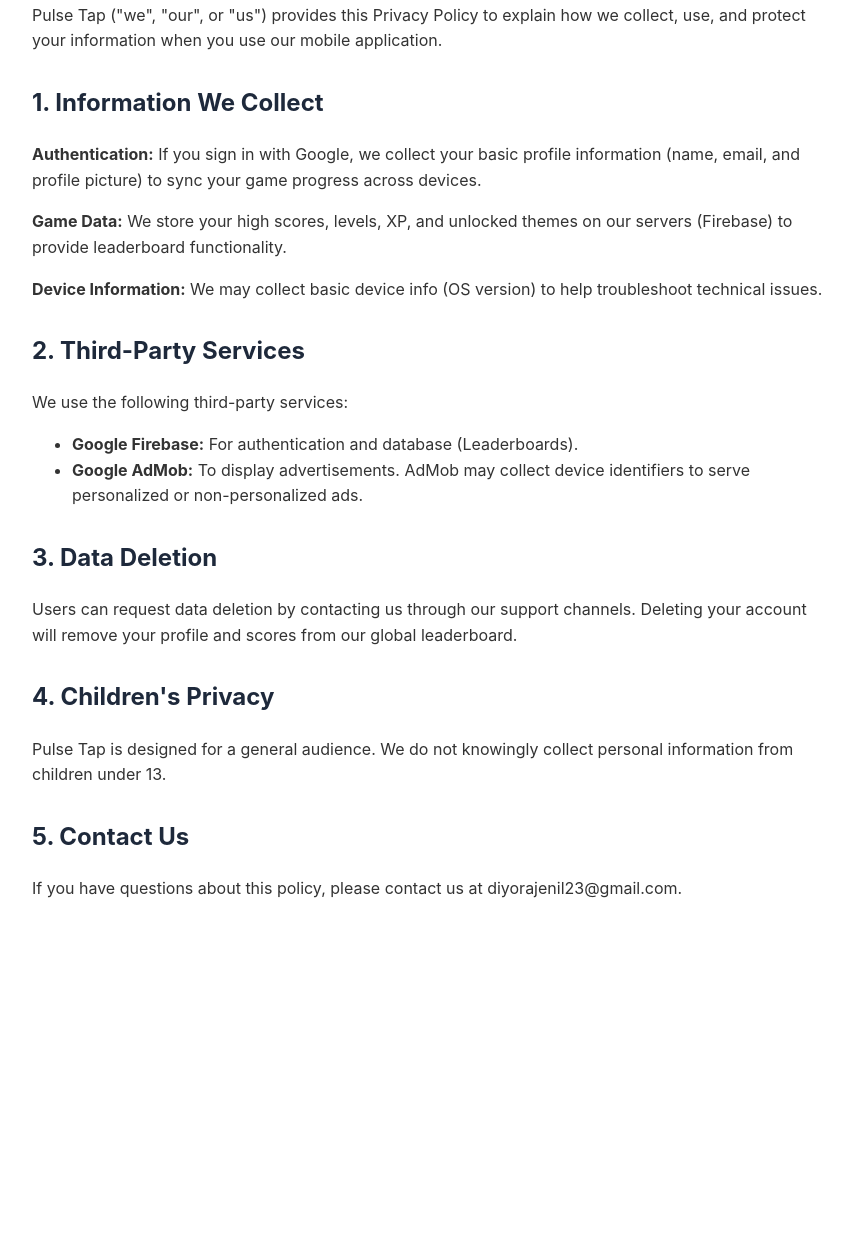
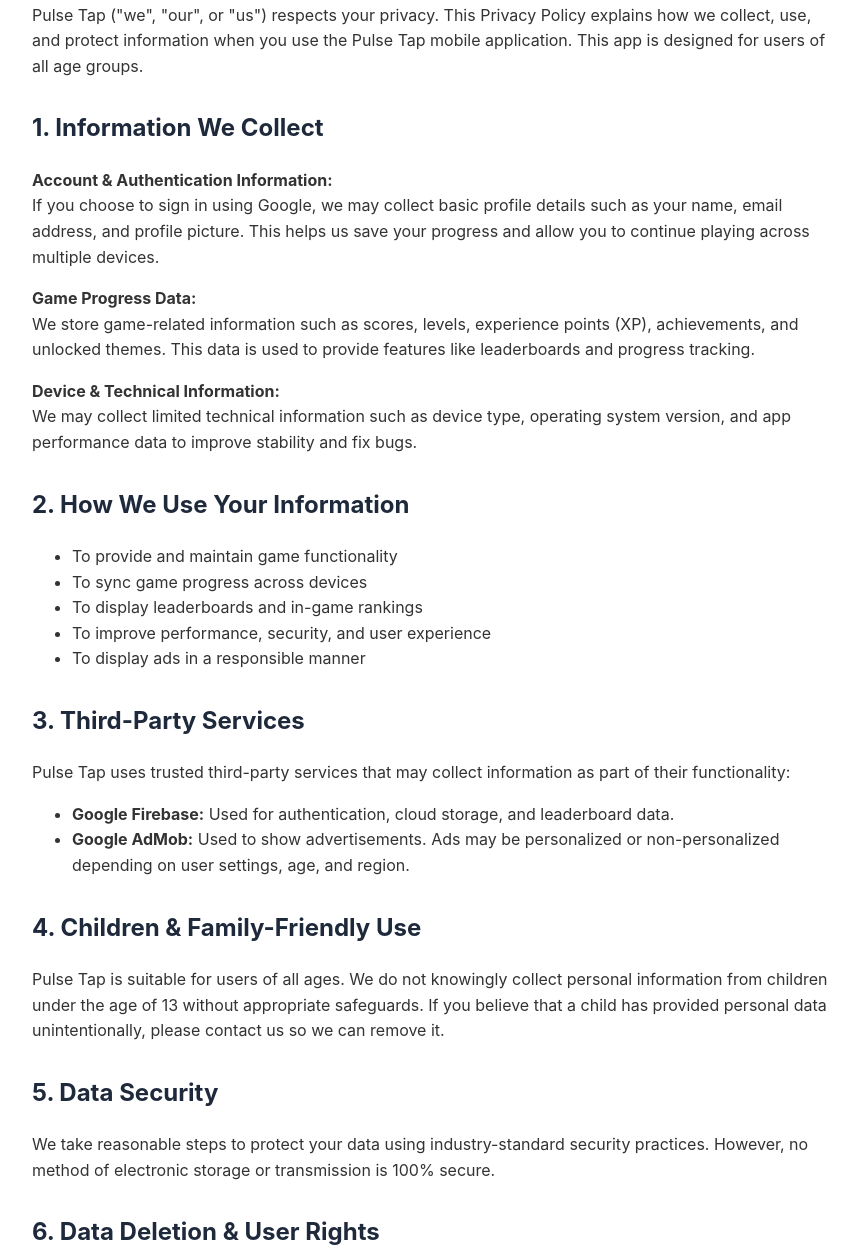
Before and after one commit to Jenil-diyora/Pulseflow, a website: page privacy-policy.html in a window 1280 px wide. Shown: the part 165-1420 px from the top of the page, without its empty margins (208-1056 px from the left). Before the commit the page ends 1103 px from the top, so only its background shows below. Drawn offline with Linux system fonts and the light colour scheme.

Commit message:
Update privacy-policy.html

```diff
--- a/privacy-policy.html
+++ b/privacy-policy.html
@@ -37,35 +37,78 @@
     <h1>Privacy Policy</h1>
     <p class="last-updated">Last Updated: January 31, 2026</p>
 
-    <p>Pulse Tap ("we", "our", or "us") provides this Privacy Policy to explain how we collect, use, and protect your
-        information when you use our mobile application.</p>
+    <p>
+        Pulse Tap ("we", "our", or "us") respects your privacy. This Privacy Policy explains how we collect, use,
+        and protect information when you use the Pulse Tap mobile application. This app is designed for users of
+        all age groups.
+    </p>
 
     <h2>1. Information We Collect</h2>
-    <p><strong>Authentication:</strong> If you sign in with Google, we collect your basic profile information (name,
-        email, and profile picture) to sync your game progress across devices.</p>
-    <p><strong>Game Data:</strong> We store your high scores, levels, XP, and unlocked themes on our servers (Firebase)
-        to provide leaderboard functionality.</p>
-    <p><strong>Device Information:</strong> We may collect basic device info (OS version) to help troubleshoot technical
-        issues.</p>
 
-    <h2>2. Third-Party Services</h2>
-    <p>We use the following third-party services:</p>
+    <p><strong>Account & Authentication Information:</strong><br>
+        If you choose to sign in using Google, we may collect basic profile details such as your name, email address,
+        and profile picture. This helps us save your progress and allow you to continue playing across multiple devices.
+    </p>
+
+    <p><strong>Game Progress Data:</strong><br>
+        We store game-related information such as scores, levels, experience points (XP), achievements,
+        and unlocked themes. This data is used to provide features like leaderboards and progress tracking.
+    </p>
+
+    <p><strong>Device & Technical Information:</strong><br>
+        We may collect limited technical information such as device type, operating system version,
+        and app performance data to improve stability and fix bugs.
+    </p>
+
+    <h2>2. How We Use Your Information</h2>
     <ul>
-        <li><strong>Google Firebase:</strong> For authentication and database (Leaderboards).</li>
-        <li><strong>Google AdMob:</strong> To display advertisements. AdMob may collect device identifiers to serve
-            personalized or non-personalized ads.</li>
+        <li>To provide and maintain game functionality</li>
+        <li>To sync game progress across devices</li>
+        <li>To display leaderboards and in-game rankings</li>
+        <li>To improve performance, security, and user experience</li>
+        <li>To display ads in a responsible manner</li>
     </ul>
 
-    <h2>3. Data Deletion</h2>
-    <p>Users can request data deletion by contacting us through our support channels. Deleting your account will remove
-        your profile and scores from our global leaderboard.</p>
+    <h2>3. Third-Party Services</h2>
+    <p>Pulse Tap uses trusted third-party services that may collect information as part of their functionality:</p>
+    <ul>
+        <li><strong>Google Firebase:</strong> Used for authentication, cloud storage, and leaderboard data.</li>
+        <li><strong>Google AdMob:</strong> Used to show advertisements. Ads may be personalized or
+            non-personalized depending on user settings, age, and region.</li>
+    </ul>
 
-    <h2>4. Children's Privacy</h2>
-    <p>Pulse Tap is designed for a general audience. We do not knowingly collect personal information from children
-        under 13.</p>
+    <h2>4. Children & Family-Friendly Use</h2>
+    <p>
+        Pulse Tap is suitable for users of all ages. We do not knowingly collect personal information
+        from children under the age of 13 without appropriate safeguards. If you believe that a child has
+        provided personal data unintentionally, please contact us so we can remove it.
+    </p>
 
-    <h2>5. Contact Us</h2>
-    <p>If you have questions about this policy, please contact us at diyorajenil23@gmail.com.</p>
+    <h2>5. Data Security</h2>
+    <p>
+        We take reasonable steps to protect your data using industry-standard security practices.
+        However, no method of electronic storage or transmission is 100% secure.
+    </p>
+
+    <h2>6. Data Deletion & User Rights</h2>
+    <p>
+        You may request deletion of your account and associated data at any time.
+        Once deleted, your profile and game progress will be permanently removed from our servers,
+        including leaderboard records.
+    </p>
+
+    <h2>7. Changes to This Policy</h2>
+    <p>
+        We may update this Privacy Policy from time to time. Any changes will be reflected on this page,
+        along with an updated revision date.
+    </p>
+
+    <h2>8. Contact Us</h2>
+    <p>
+        If you have any questions, concerns, or requests related to this Privacy Policy,
+        please contact us at:
+        <br><strong>diyorajenil23@gmail.com</strong>
+    </p>
 </body>
 
 </html>
```
